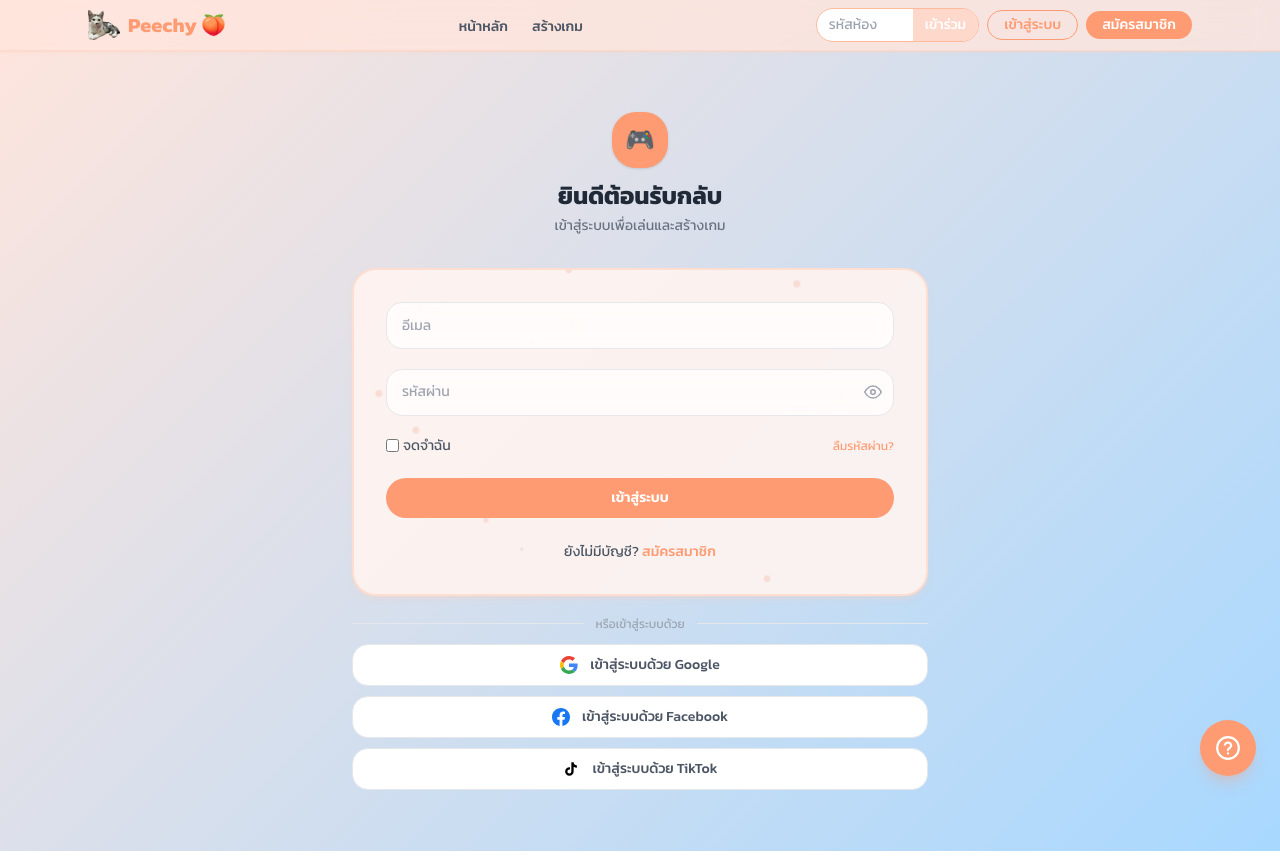
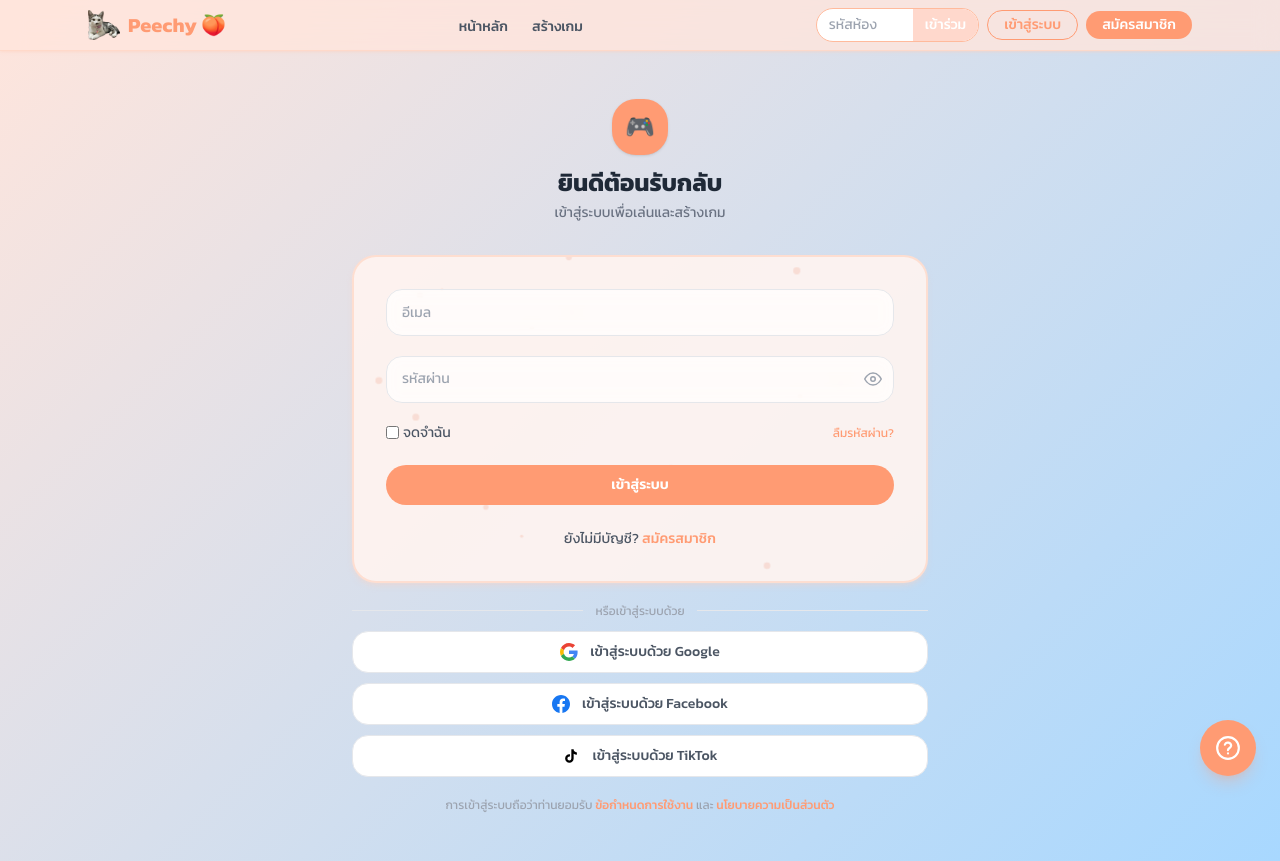
Before and after one commit to Kasidetch-primrose/Peechy, a SvelteKit app: page /auth/login in a window 1280 px wide. Built offline with nearby package versions, Linux system fonts and the light colour scheme.

Commit message:
Update +page.svelte

```diff
--- a/src/routes/auth/login/+page.svelte
+++ b/src/routes/auth/login/+page.svelte
@@ -67,5 +67,13 @@
 
 		<!-- Social login -->
 		<SocialLoginButtons dividerLabel="หรือเข้าสู่ระบบด้วย" verb="เข้าสู่ระบบด้วย" />
+
+		<!-- Legal links -->
+		<p class="mt-5 text-center text-xs text-gray-400">
+			การเข้าสู่ระบบถือว่าท่านยอมรับ
+			<a href="/legal/terms" class="font-medium text-primary-500 hover:underline">ข้อกำหนดการใช้งาน</a>
+			และ
+			<a href="/legal/privacy" class="font-medium text-primary-500 hover:underline">นโยบายความเป็นส่วนตัว</a>
+		</p>
 	</div>
 </div>
```
